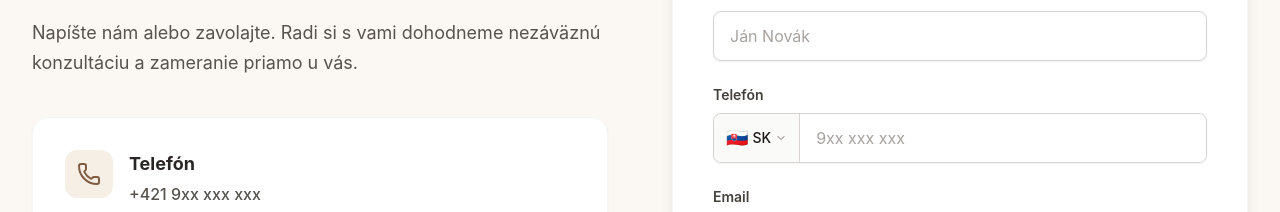
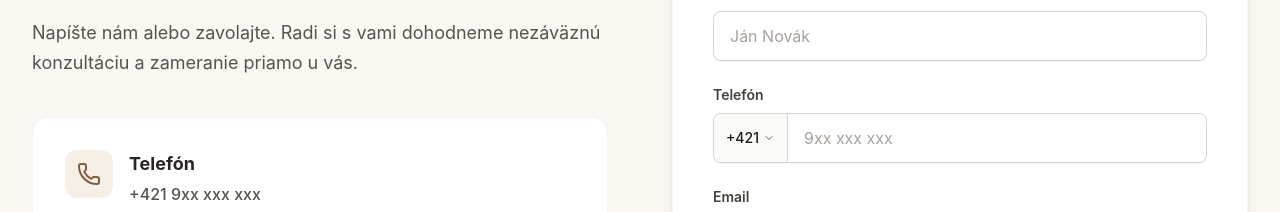
Before and after one commit to pjetko-dotcom/ard_interier, a React (Vite) app: page / in a window 1280 px wide. Shown: the part 4831-5043 px from the top of the page. Built offline with nearby package versions, Linux system fonts and the light colour scheme.

Commit message:
upravy 0.2

```diff
--- a/components/Contact.tsx
+++ b/components/Contact.tsx
@@ -4,15 +4,14 @@ import { Phone, Mail, MapPin, Send, ChevronDown } from 'lucide-react';
 interface Country {
   code: string;
   prefix: string;
-  flag: string;
   placeholder: string;
 }
 
 const countries: Country[] = [
-  { code: 'SK', prefix: '+421', flag: '🇸🇰', placeholder: '9xx xxx xxx' },
-  { code: 'CZ', prefix: '+420', flag: '🇨🇿', placeholder: '7xx xxx xxx' },
-  { code: 'AT', prefix: '+43', flag: '🇦🇹', placeholder: '6xx xxx xxxx' },
-  { code: 'HU', prefix: '+36', flag: '🇭🇺', placeholder: '20 xxx xxxx' },
+  { code: 'SK', prefix: '+421', placeholder: '9xx xxx xxx' },
+  { code: 'CZ', prefix: '+420', placeholder: '7xx xxx xxx' },
+  { code: 'AT', prefix: '+43', placeholder: '6xx xxx xxxx' },
+  { code: 'HU', prefix: '+36', placeholder: '20 xxx xxxx' },
 ];
 
 export const Contact: React.FC = () => {
@@ -189,16 +188,13 @@ export const Contact: React.FC = () => {
                       aria-label="Select country"
                       aria-expanded={isCountryDropdownOpen}
                     >
-                      <span className="text-lg leading-none" role="img" aria-label={`Flag for ${selectedCountry.code}`}>
-                        {selectedCountry.flag}
-                      </span>
-                      <span className="text-stone-900 font-medium text-sm">{selectedCountry.code}</span>
+                      <span className="text-stone-900 font-medium text-sm">{selectedCountry.prefix}</span>
                       <ChevronDown className={`w-3 h-3 text-stone-500 transition-transform ${isCountryDropdownOpen ? 'rotate-180' : ''}`} />
                     </button>
 
                     {/* Dropdown Menu */}
                     {isCountryDropdownOpen && (
-                      <div className="absolute top-full left-0 mt-1 bg-white border border-stone-300 rounded-lg shadow-lg z-20 min-w-[140px]">
+                      <div className="absolute top-full left-0 mt-1 bg-white border border-stone-300 rounded-lg shadow-lg z-20 min-w-[120px]">
                         {countries.map((country) => (
                           <button
                             key={country.code}
@@ -208,9 +204,6 @@ export const Contact: React.FC = () => {
                               selectedCountry.code === country.code ? 'bg-wood-100 font-semibold' : ''
                             }`}
                           >
-                            <span className="text-lg leading-none" role="img" aria-label={`Flag for ${country.code}`}>
-                              {country.flag}
-                            </span>
                             <span className="text-stone-900">{country.code}</span>
                             <span className="text-stone-500 text-xs ml-auto">{country.prefix}</span>
                           </button>
```
